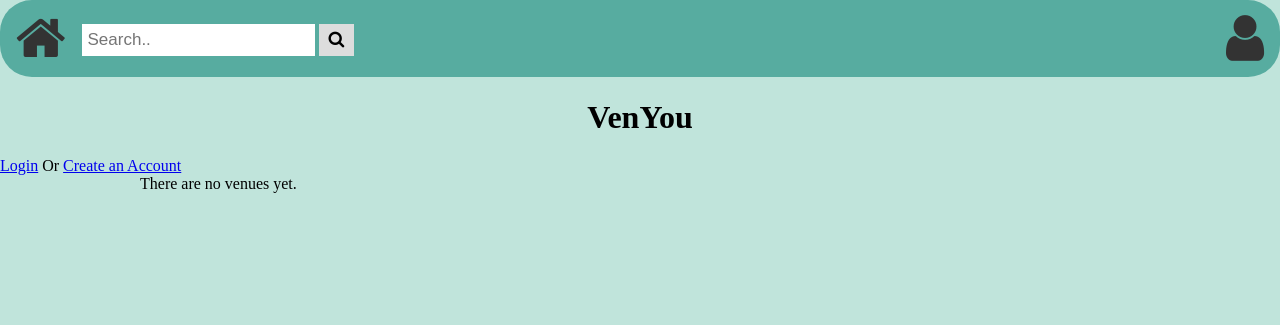
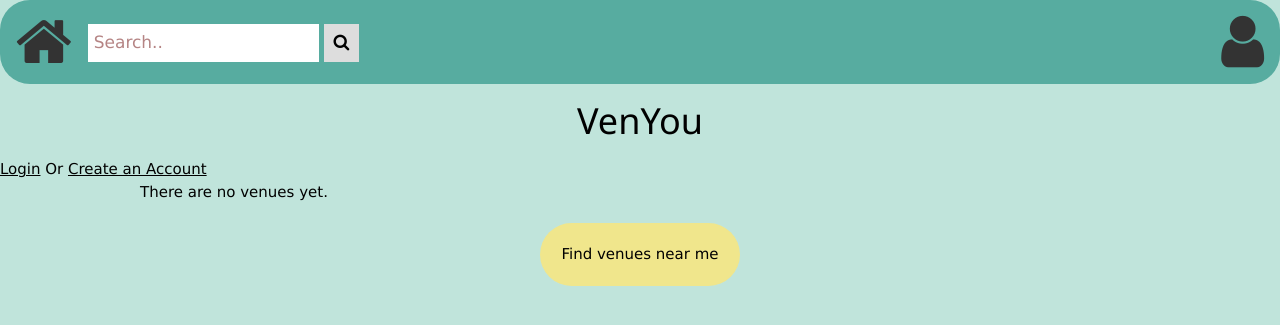
Before and after one commit to KylaNel/VenYou, a Django app: page / in a window 1280 px wide. Shown: the top 325 px of the page. Run offline with Django 3.2, Linux system fonts and the light colour scheme.

Commit message:
added link to the map in home.html

```diff
--- a/venyou/static/css/base.css
+++ b/venyou/static/css/base.css
@@ -298,12 +298,12 @@
   position: absolute;
   left: 0;
   width: 22em;
-  height: 713px;
+  height: 720px;
   top: 5px;
   bottom: 0;
   overflow-y: auto;
   background: white;
-  padding: 0.5em;
+  /* padding: 0.5em; */
   box-sizing: border-box;
 }
 
@@ -421,3 +421,11 @@
   margin: 0;
   padding: 0;
 }
+
+#hometomap-button {
+  padding: 20px;
+  margin: 20px auto;
+  text-align: center;
+  display: block;
+  width: 200px;
+}
--- a/venyou/static/js/base.js
+++ b/venyou/static/js/base.js
@@ -1,28 +1,3 @@
-$("#nav-1 a").on("click", function() {
-  var position = $(this)
-    .parent().position();
-  var width = $(this)
-    .parent().width();
-  $("#nav-1 .slide1").css({ opacity: 1, left: +position.left, width: width });
+document.getElementById("button-hometomap").addEventListener('click', function() {
+  location.href = 'venyou\templates\venyou_app\map.html';
 });
-
-$("#nav-1 a").on("mouseover", function() {
-  var position = $(this)
-    .parent().position();
-  var width = $(this)
-    .parent().width();
-  $("#nav-1 .slide2").css({
-    opacity: 1, left: +position.left, width: width })
-    .addClass("squeeze");
-});
-
-$("#nav-1 a").on("mouseout", function() {
-  $("#nav-1 .slide2").css({ opacity: 0 }).removeClass("squeeze");
-});
-
-var currentWidth = $("#nav-1")
-  .find("li:nth-of-type(3) a")
-  .parent("li")
-  .width();
-var current = $("li:nth-of-type(3) a").position();
-$("#nav-1 .slide1").css({ left: +current.left, width: currentWidth });
--- a/venyou/templates/venyou_app/base.html
+++ b/venyou/templates/venyou_app/base.html
@@ -14,7 +14,7 @@
         <!-- CSS AND JS FOR DJANGO -->
         <link rel="stylesheet" href="{% static 'css/base.css' %}">
         <script src="{% static 'js/jquery-3.3.1.min.js' %}" crossorigin="anonymous"></script>
-        <script src="{% static 'js/base.js' %}"></script>
+        <!-- <script src="{% static 'js/base.js' %}"></script> -->
         <script src="{% static 'js/map.js' %}"></script>
         <script src="{% static 'js/home.js' %}"></script>
 
--- a/venyou/templates/venyou_app/home.html
+++ b/venyou/templates/venyou_app/home.html
@@ -6,6 +6,7 @@
 {% endblock %}
 
 {% block body_block %}
+    <link rel="stylesheet" href="https://www.w3schools.com/w3css/4/w3.css">
     <h1 class="page_title">VenYou</h1>
 
     {% if user.is_authenticated %}
@@ -24,7 +25,7 @@
         {% if venues %}
             {% for v in venues %}
                 <!-- Full-width images with number and caption text -->
-                <div class="mySlides fade">
+                <div class="mySlides">
                     <!-- <div class="numbertext">1 / 3</div> -->
                     <img src="{{ venue.image }}" style="width:100%">
                     <div class="text">{{ venue.name }}</div>
@@ -47,7 +48,7 @@
         {% endif %}
     </div>
 
-
-
+    <!-- <button id="button-hometomap" role="button">Find venues near me</button> -->
+    <a href="{% url 'venyou_app:map' %}" class="w3-button w3-round-xxlarge w3-khaki" id="hometomap-button">Find venues near me</a>
 
 {% endblock %}
```
